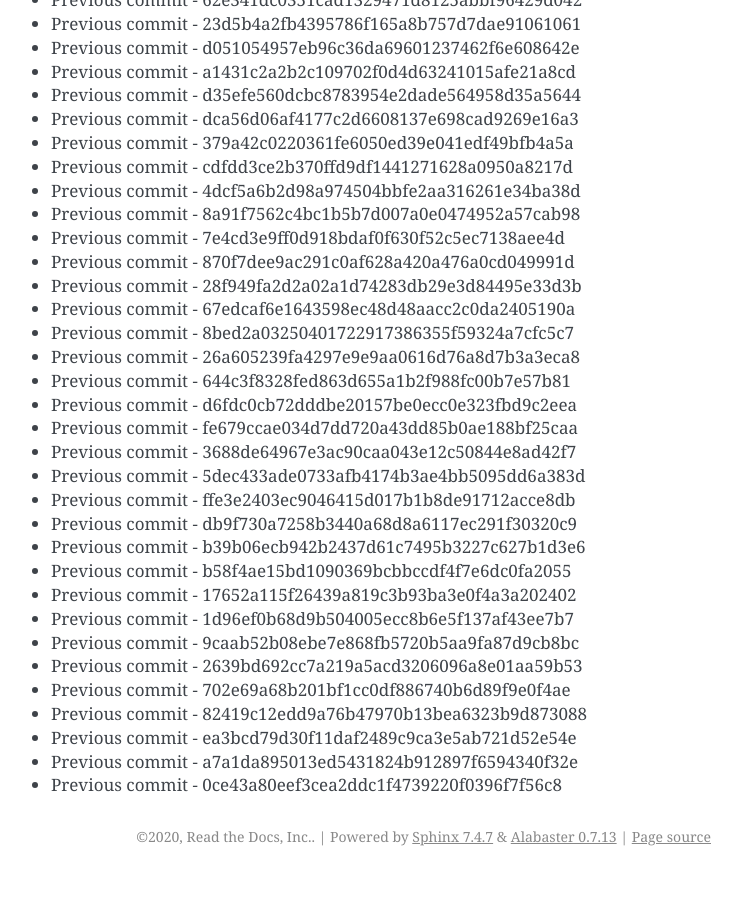
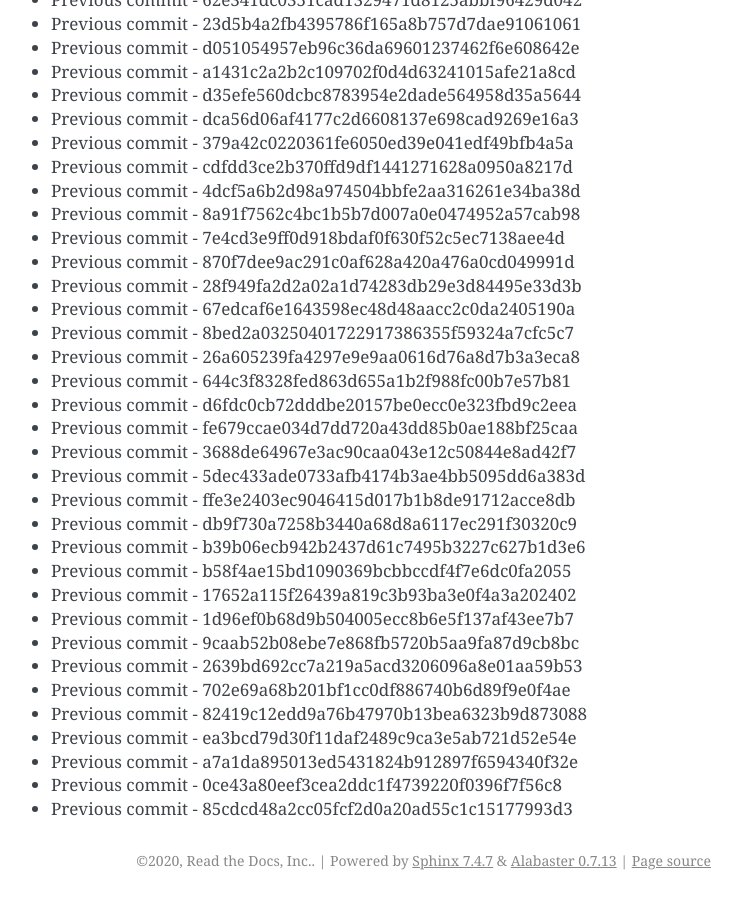
Before and after one commit to readthedocs/rtd-git-stresstest, a Sphinx documentation site: the page built from docs/updates.rst, in a window 1280 px wide and 900 px high, scrolled down 29640 px. Shown: the whole window, without its empty margins (399-1141 px from the left). Built offline with Sphinx 7.4.7, drawn with Linux system fonts in a browser that asks for light colours; before the commit the page ends 30516 px from its top, so only the background shows below that.

Commit message:
Generating commit from previous: 85cdcd48a2cc05fcf2d0a20ad55c1c15177993d3

```diff
--- a/docs/updates.rst
+++ b/docs/updates.rst
@@ -1277,3 +1277,4 @@ It can be tested for any performance characteristics.
 * Previous commit - ea3bcd79d30f11daf2489c9ca3e5ab721d52e54e
 * Previous commit - a7a1da895013ed5431824b912897f6594340f32e
 * Previous commit - 0ce43a80eef3cea2ddc1f4739220f0396f7f56c8
+* Previous commit - 85cdcd48a2cc05fcf2d0a20ad55c1c15177993d3
```
